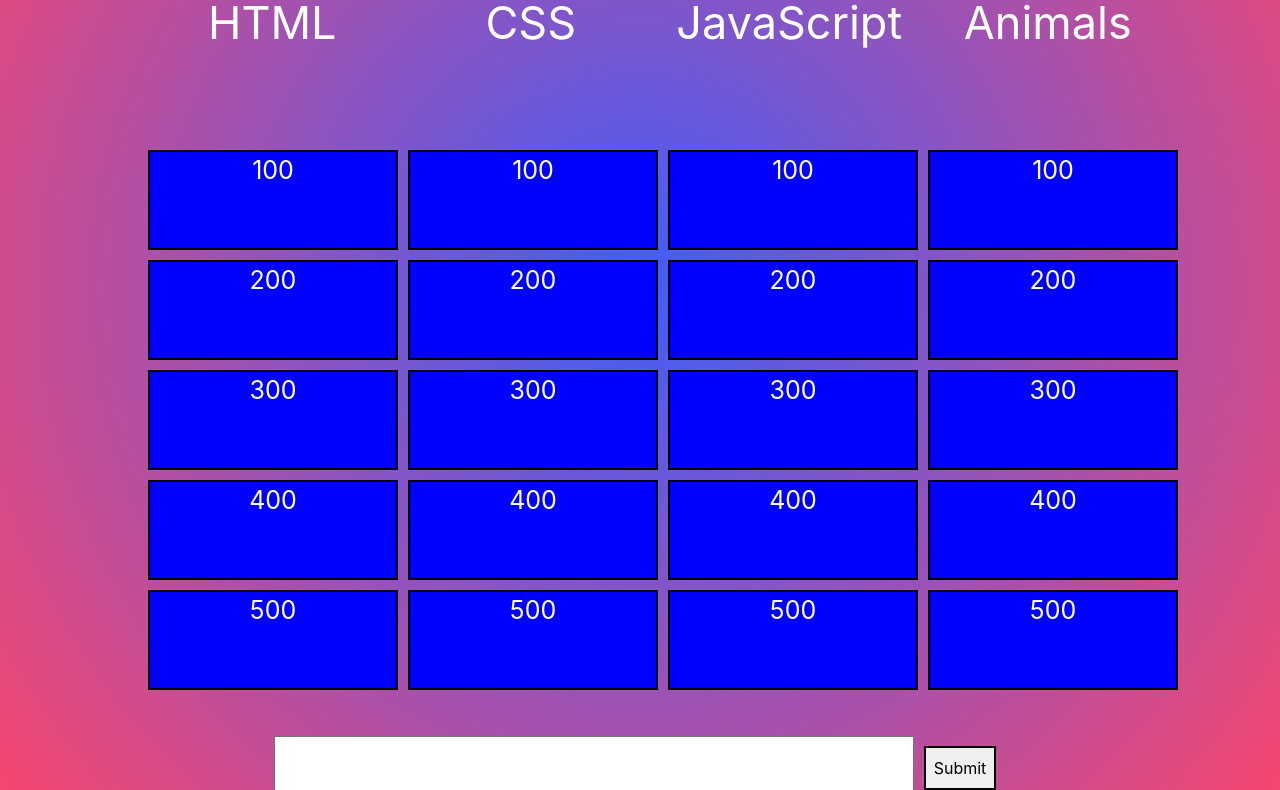
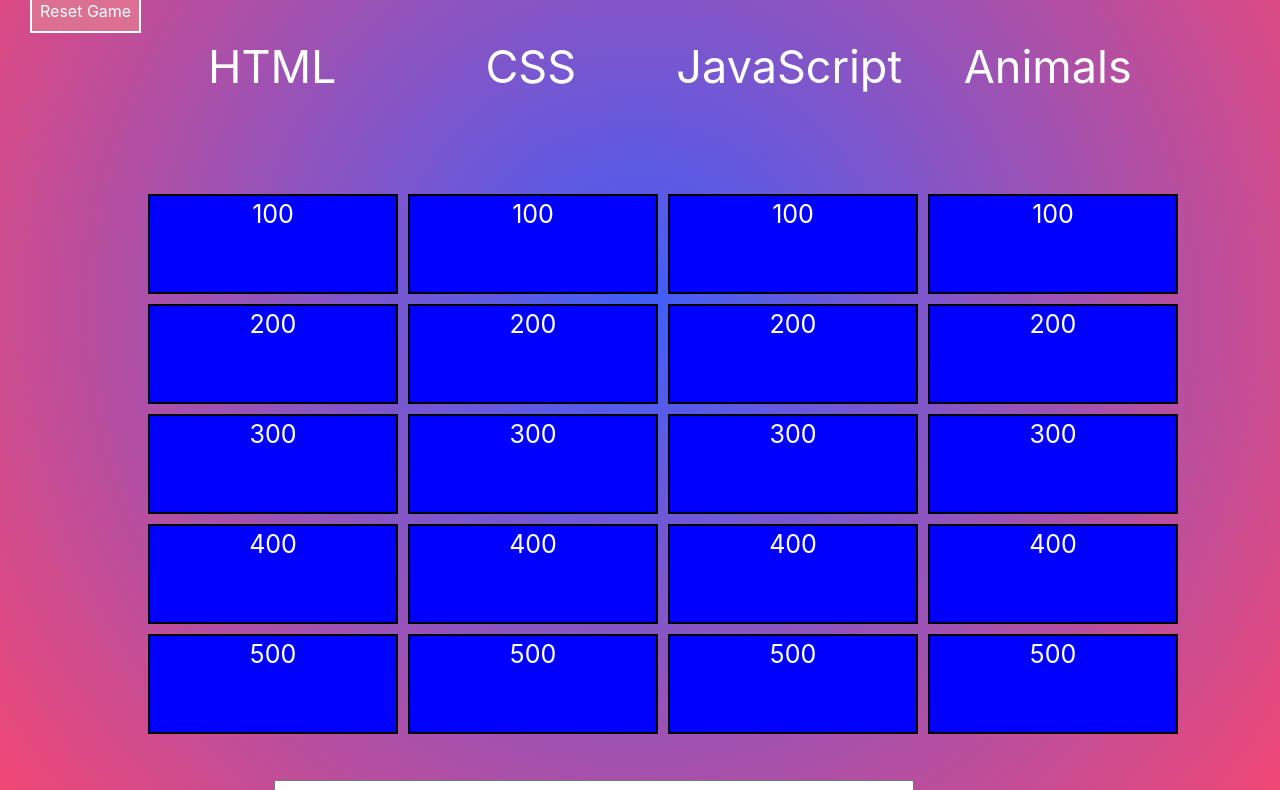
Before and after one commit to racheltezza/project1-jeopardy, a plain HTML site: page index.html in a window 1280 px wide. Shown: the part 257-1047 px from the top of the page. Drawn offline with nearby package versions, Linux system fonts and the light colour scheme.

Commit message:
added reload button and style

```diff
--- a/index.html
+++ b/index.html
@@ -15,6 +15,7 @@
 <!-- <h1>JEOPARDY</h1> -->
 <img src="jeopardyLogo.jpg" alt="jeopardy logo">
 <h2 class="score">$0</h2>
+<button class="resetButton">Reset Game</button>
 
         <ul class="jeopardy_board">
             <div class="categories">
--- a/styles.css
+++ b/styles.css
@@ -18,6 +18,13 @@ h2 {
     width: 20vw;
     text-align: center;
     text-shadow: 0 0 5px yellow;
+}
+.resetButton {
+    margin: 0 0 0 30px;
+    border: 2px solid white;
+    padding: 8px;
+    background-color:palevioletred;
+    color: white;
 }
 
 /* .jeopardy_board {
```
